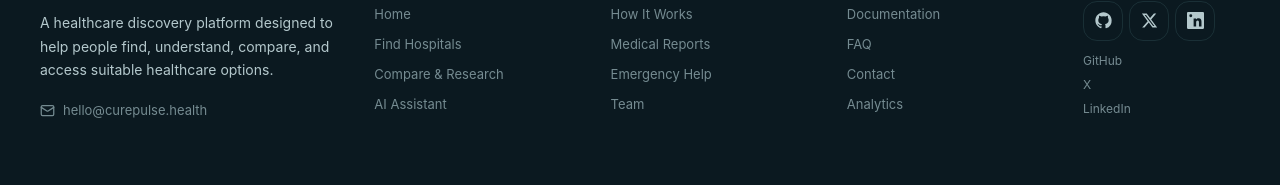
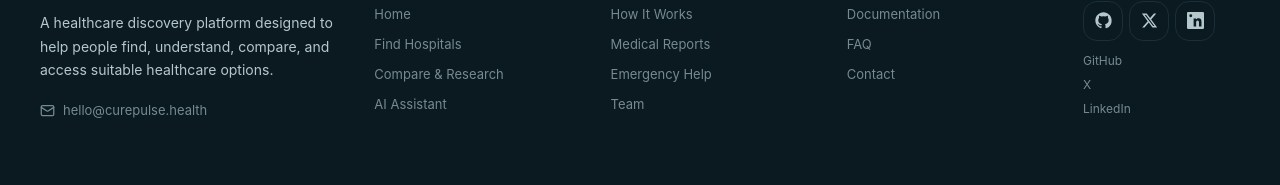
Before and after one commit to vanshkatnor1505/BuiltTechies, a React (Vite) app: page / in a window 1280 px wide. Shown: the part 6114-6299 px from the top of the page. Built offline with nearby package versions, Linux system fonts and the light colour scheme; no server answers.

Commit message:
feat: remove Analytics link from footer to streamline navigation

```diff
--- a/src/components/composed/Footer/Footer.jsx
+++ b/src/components/composed/Footer/Footer.jsx
@@ -84,7 +84,6 @@ const standardColumns = [
       { label: "Documentation", href: "/Terms-and-Conditions.docx" },
       { label: "FAQ", href: "/faq" },
       { label: "Contact", href: "/contact" },
-      { label: "Analytics", href: "/analytics" },
     ],
   },
 ];
```
